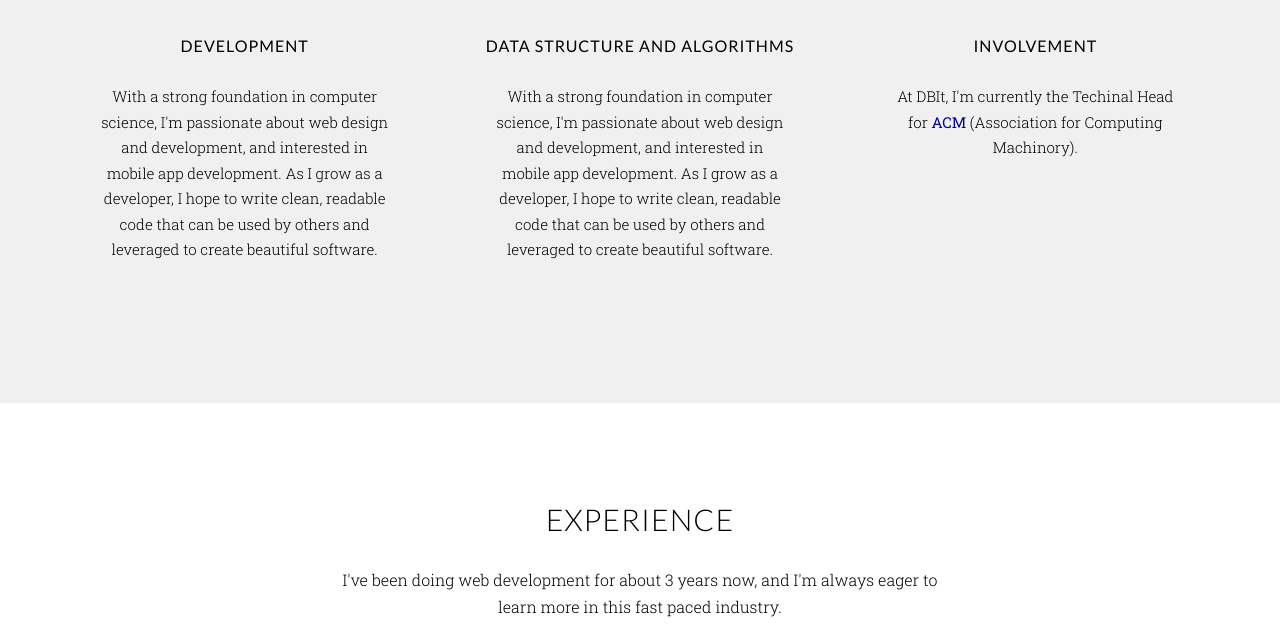
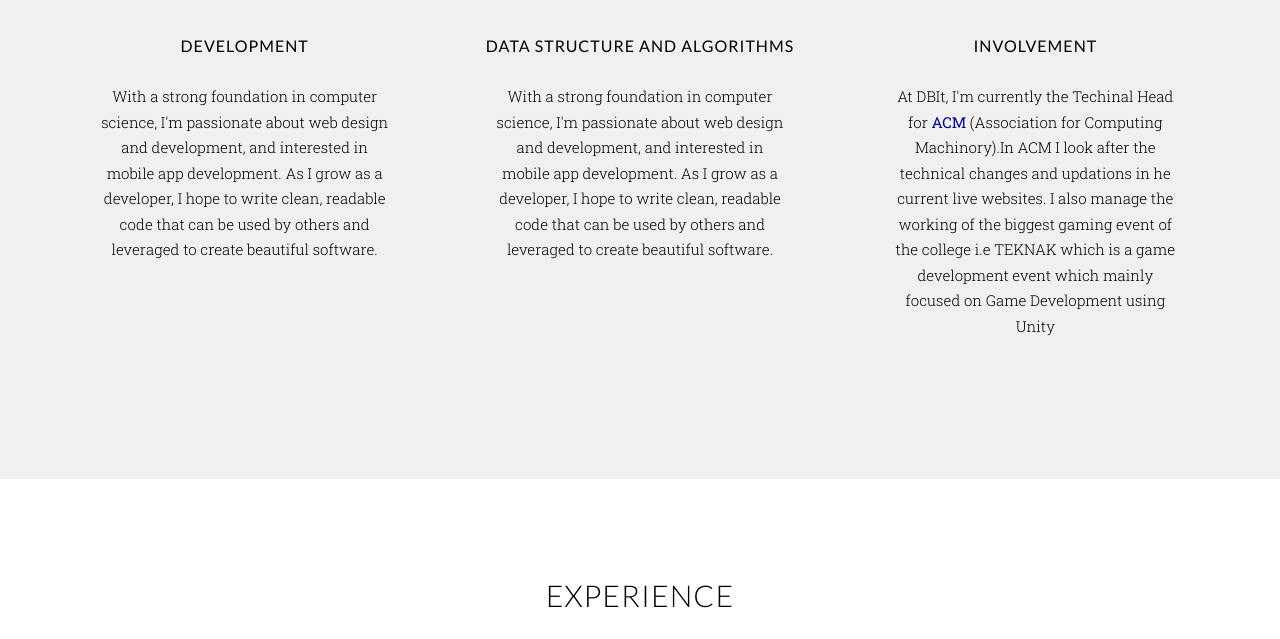
Before and after one commit to JayeshWani7/Personal-Portfolio-v1, a plain HTML site: page index.html in a window 1280 px wide. Shown: the part 1943-2582 px from the top of the page. Drawn offline with nearby package versions, Linux system fonts and the light colour scheme.

Commit message:
index page

```diff
--- a/index.html
+++ b/index.html
@@ -124,7 +124,7 @@
                         <div class="col-md-4 wp2 delay-05s">
                             <div class="icon"><i class="fa fa-lightbulb-o"></i></div>
                             <h3>Involvement</h3>
-                            <p>At DBIt, I'm currently the Techinal Head for <a href="http://dbit.acm.org" target="_blank">ACM</a> (Association for Computing Machinory).</p>
+                            <p>At DBIt, I'm currently the Techinal Head for <a href="http://dbit.acm.org" target="_blank">ACM</a> (Association for Computing Machinory).In ACM I look after the technical changes and updations in he current live websites. I also manage the working of the biggest gaming event of the college i.e TEKNAK which is a game development event which mainly focused on Game Development using Unity</p>
                         </div>
                     </div>
                 </div>
```
